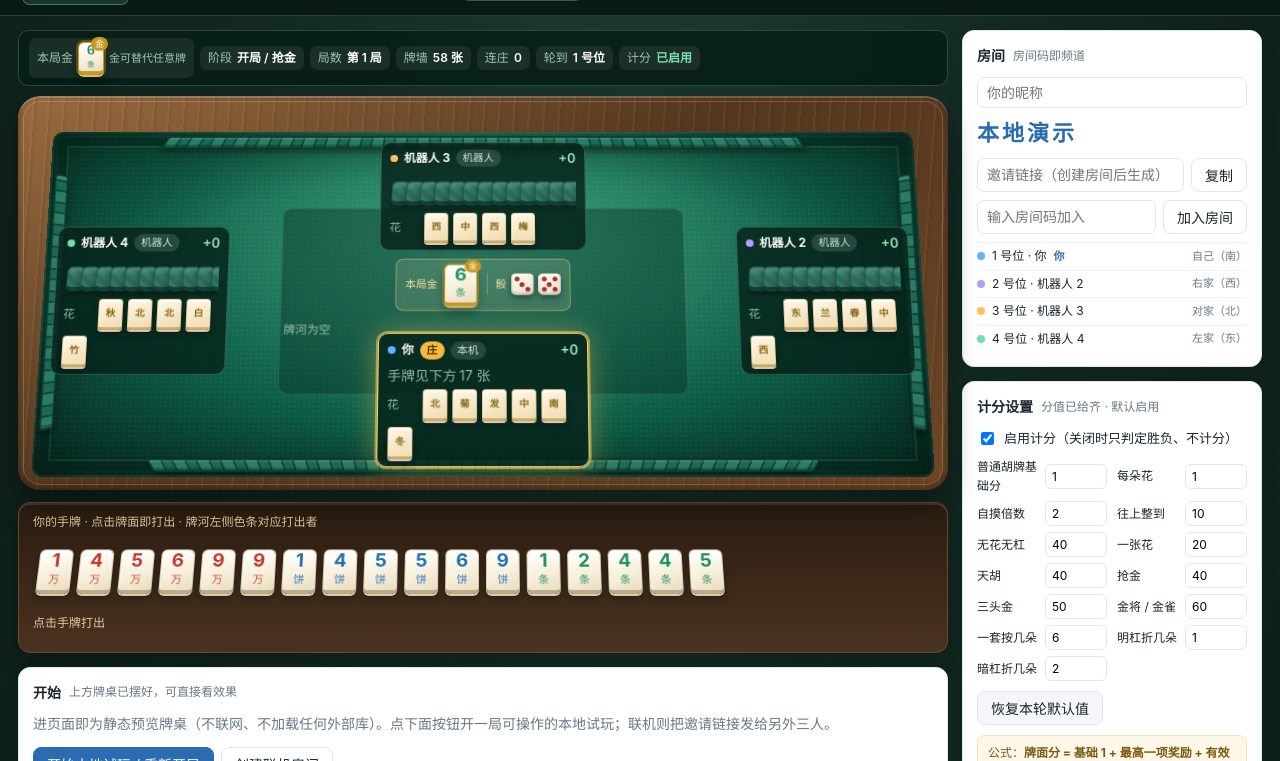
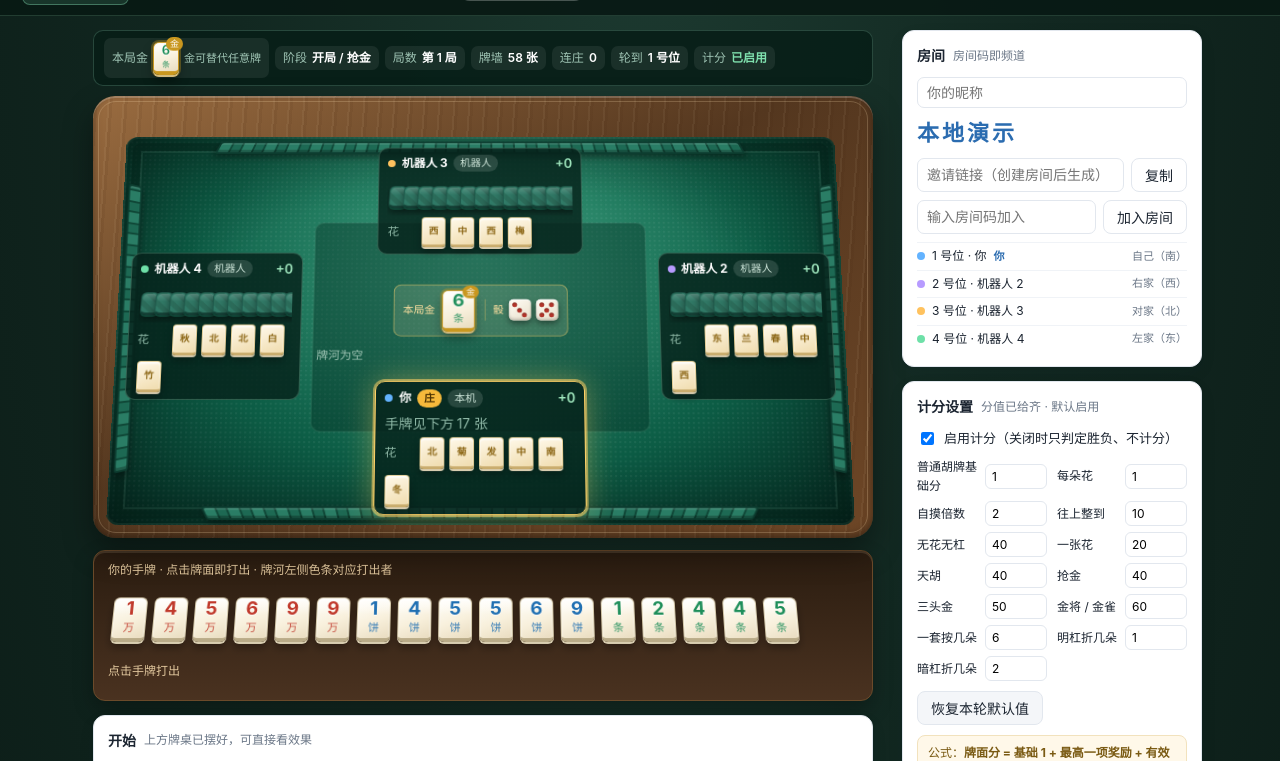
Before and after one commit to T7950288/news-fetcher, a plain HTML site: page chess/fzmj.html in a window 1280 px wide. Shown: the part 39-800 px from the top of the page. Drawn offline with Linux system fonts and the light colour scheme.

Commit message:
Work福州麻将修复电脑端桌面被拉成长条：限宽 780px 居中、桌面按 1.8:1 联动高度，手机端尺寸保持不变，刷新缓存 v9→v10

```diff
--- a/chess/fzmj.html
+++ b/chess/fzmj.html
@@ -39,7 +39,7 @@
   .spacer { flex: 1; }
 
   main { display: grid; grid-template-columns: minmax(0, 1fr) 300px; gap: 14px;
-    padding: 14px 18px 24px; align-items: start; max-width: 1500px; margin: 0 auto; }
+    padding: 14px 18px 24px; align-items: start; max-width: 1160px; margin: 0 auto; }
   @media (max-width: 1080px) { main { grid-template-columns: 1fr; } }
 
   .card { background: var(--panel); border: 1px solid var(--line); border-radius: 12px;
@@ -86,8 +86,10 @@
     box-shadow: 0 2px 0 #d8cdb0, 0 12px 18px rgba(0,0,0,.38), 0 0 0 2px #7fd8b0; }
   .tile.selected { outline: 2px solid var(--brand); }
 
-  /* 牌桌场景：绿绒桌面 + 木边 + 四家围坐 + 中央牌河（纯 CSS，无图片依赖） */
-  .tableScene { margin-bottom: 14px; }
+  /* 牌桌场景：绿绒桌面 + 木边 + 四家围坐 + 中央牌河（纯 CSS，无图片依赖）
+     宽屏下限定最大宽度并居中，避免桌面被拉成横向长条；窄屏（手机）不受影响 */
+  .tableScene { max-width: 780px; margin: 0 auto 14px; }
+  #welcomeCard { max-width: 780px; margin-left: auto; margin-right: auto; }
   .hudBar { display: flex; flex-wrap: wrap; align-items: center; gap: 6px;
     background: rgba(7, 30, 23, .88); border: 1px solid rgba(150, 220, 185, .22);
     border-radius: 10px; padding: 7px 10px; margin-bottom: 10px; }
@@ -120,6 +122,12 @@
       radial-gradient(ellipse at 50% 32%, var(--felt-lite) 0%, var(--felt) 52%, var(--felt-dark) 100%);
     background-size: 5px 5px, 100% 100%, 100% 100%;
     box-shadow: inset 0 0 70px rgba(0,0,0,.40), inset 0 0 0 2px rgba(150,230,195,.16); }
+  /* 高度随宽度联动：宽屏桌面保持约 1.8:1，不再出现「横向太长」；
+     上限兼顾矮窗口一屏可看全；不支持 aspect-ratio 的浏览器沿用上面的固定高度 */
+  @supports (aspect-ratio: 1 / 1) {
+    .felt { height: auto; aspect-ratio: 1.8 / 1;
+      min-height: 300px; max-height: min(420px, 52vh); }
+  }
   .felt::before { content: ''; position: absolute; inset: 7px; border-radius: 9px;
     border: 9px solid rgba(5, 46, 35, .48);
     box-shadow: inset 0 0 0 2px rgba(160,235,200,.12); pointer-events: none; }
@@ -311,7 +319,8 @@
     .seatSlot { width:170px; }
     .seatLeft, .seatRight { width:148px; }
     .riverZone { width:52%; min-width:190px; }
-    .felt { height:clamp(270px, 42vh, 330px); }
+    /* 手机 / 窄屏沿用原有高度，保持已确认正常的效果 */
+    .felt { height:clamp(270px, 42vh, 330px); min-height:0; max-height:none; aspect-ratio:auto; }
   }
   @media (max-width:640px) {
     .seatSlot { width:150px; }
@@ -500,7 +509,7 @@
 
 <!-- MQTT 库不再同步加载：仅当点「创建联机房间 / 加入房间」时由 fzmj-app.js 异步按需加载。
      首屏看牌桌、本地试玩均为零外部依赖，不受 CDN 超时影响。 -->
-<script src="fzmj-engine.js?v=4"></script>
-<script src="fzmj-app.js?v=4"></script>
+<script src="fzmj-engine.js?v=5"></script>
+<script src="fzmj-app.js?v=5"></script>
 </body>
 </html>
```
Also changed, not shown: chess/index.html (+1 -1 lines), index.html (+1 -1 lines).
